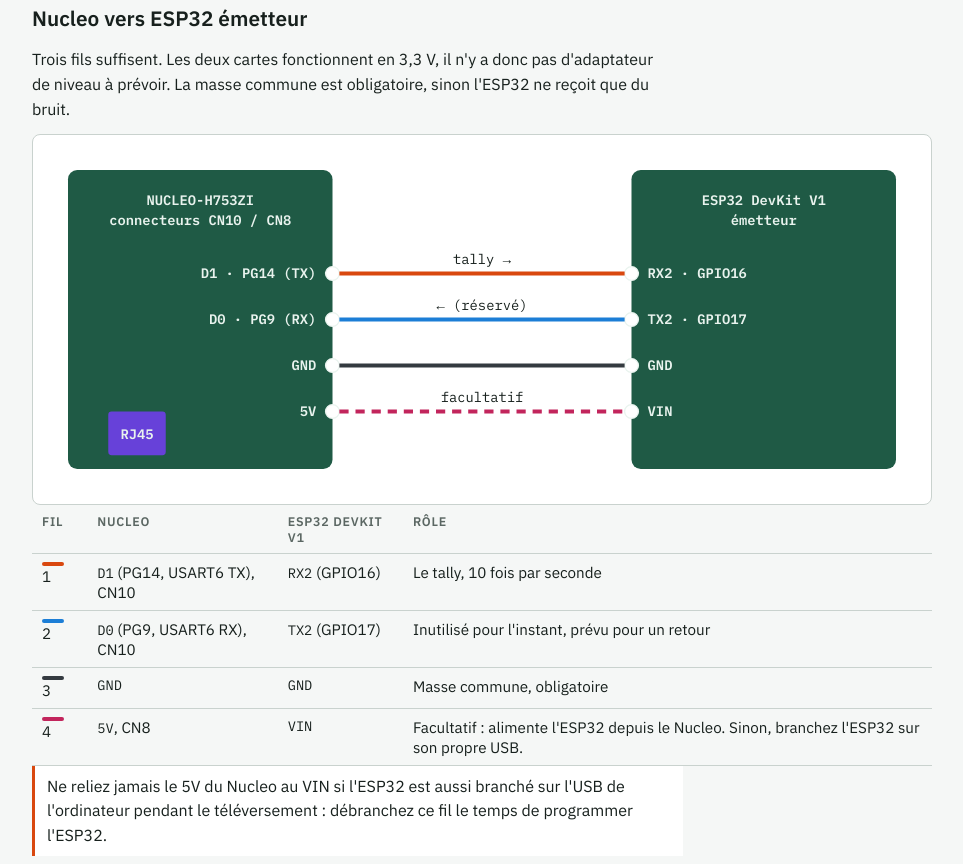
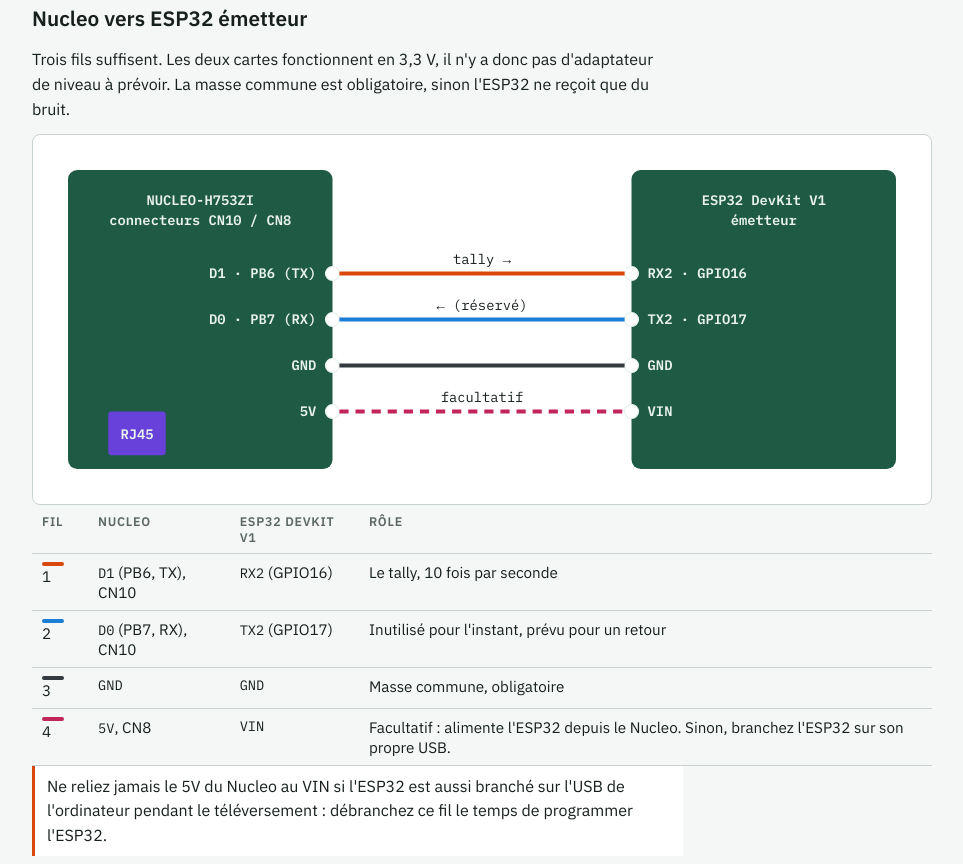
Before and after one commit to SkymixIII/Sim, a website: page docs/branchement-nucleo.html in a window 1280 px wide. Shown: the part 491-1355 px from the top of the page, without its empty margins (158-1121 px from the left). Drawn offline with Linux system fonts and the light colour scheme.

Commit message:
Nucleo : classe Uart du core STM32 3.x, D0/D1 = PB7/PB6 sur la NUCLEO-H753ZI
Co-Authored-By: Claude Opus 5.5 <noreply@anthropic.com>
Claude-Session: https://claude.ai/code/session_012FZWeARKTForedypuVXvq7

```diff
--- a/docs/branchement-nucleo.html
+++ b/docs/branchement-nucleo.html
@@ -88,8 +88,8 @@ ol, ul { margin: 0; padding-left: 1.3em; display: grid; gap: 6px; max-width: 70c
       <text x="135" y="68" text-anchor="middle" class="pcb-t" font-weight="400">connecteurs CN10 / CN8</text>
       <rect x="55" y="230" width="50" height="38" rx="3" fill="var(--rj45)"/><text x="80" y="254" text-anchor="middle" class="pcb-t">RJ45</text>
       <g>
-        <circle class="pin" cx="250" cy="110" r="6"/><text x="236" y="114" text-anchor="end" class="pcb-t">D1 · PG14 (TX)</text>
-        <circle class="pin" cx="250" cy="150" r="6"/><text x="236" y="154" text-anchor="end" class="pcb-t">D0 · PG9 (RX)</text>
+        <circle class="pin" cx="250" cy="110" r="6"/><text x="236" y="114" text-anchor="end" class="pcb-t">D1 · PB6 (TX)</text>
+        <circle class="pin" cx="250" cy="150" r="6"/><text x="236" y="154" text-anchor="end" class="pcb-t">D0 · PB7 (RX)</text>
         <circle class="pin" cx="250" cy="190" r="6"/><text x="236" y="194" text-anchor="end" class="pcb-t">GND</text>
         <circle class="pin" cx="250" cy="230" r="6"/><text x="236" y="234" text-anchor="end" class="pcb-t">5V</text>
       </g>
@@ -114,8 +114,8 @@ ol, ul { margin: 0; padding-left: 1.3em; display: grid; gap: 6px; max-width: 70c
   <div class="tw"><table>
     <thead><tr><th>Fil</th><th>Nucleo</th><th>ESP32 DevKit V1</th><th>Rôle</th></tr></thead>
     <tbody>
-      <tr><td><span class="sw" style="background:var(--wire-tx)"></span>1</td><td><code>D1</code> (PG14, USART6 TX), CN10</td><td><code>RX2</code> (GPIO16)</td><td>Le tally, 10 fois par seconde</td></tr>
-      <tr><td><span class="sw" style="background:var(--wire-rx)"></span>2</td><td><code>D0</code> (PG9, USART6 RX), CN10</td><td><code>TX2</code> (GPIO17)</td><td>Inutilisé pour l'instant, prévu pour un retour</td></tr>
+      <tr><td><span class="sw" style="background:var(--wire-tx)"></span>1</td><td><code>D1</code> (PB6, TX), CN10</td><td><code>RX2</code> (GPIO16)</td><td>Le tally, 10 fois par seconde</td></tr>
+      <tr><td><span class="sw" style="background:var(--wire-rx)"></span>2</td><td><code>D0</code> (PB7, RX), CN10</td><td><code>TX2</code> (GPIO17)</td><td>Inutilisé pour l'instant, prévu pour un retour</td></tr>
       <tr><td><span class="sw" style="background:var(--wire-gnd)"></span>3</td><td><code>GND</code></td><td><code>GND</code></td><td>Masse commune, obligatoire</td></tr>
       <tr><td><span class="sw" style="background:var(--wire-5v)"></span>4</td><td><code>5V</code>, CN8</td><td><code>VIN</code></td><td>Facultatif : alimente l'ESP32 depuis le Nucleo. Sinon, branchez l'ESP32 sur son propre USB.</td></tr>
     </tbody>
```
Also changed, not shown: firmware/README_NUCLEO.md, 2 other files.
